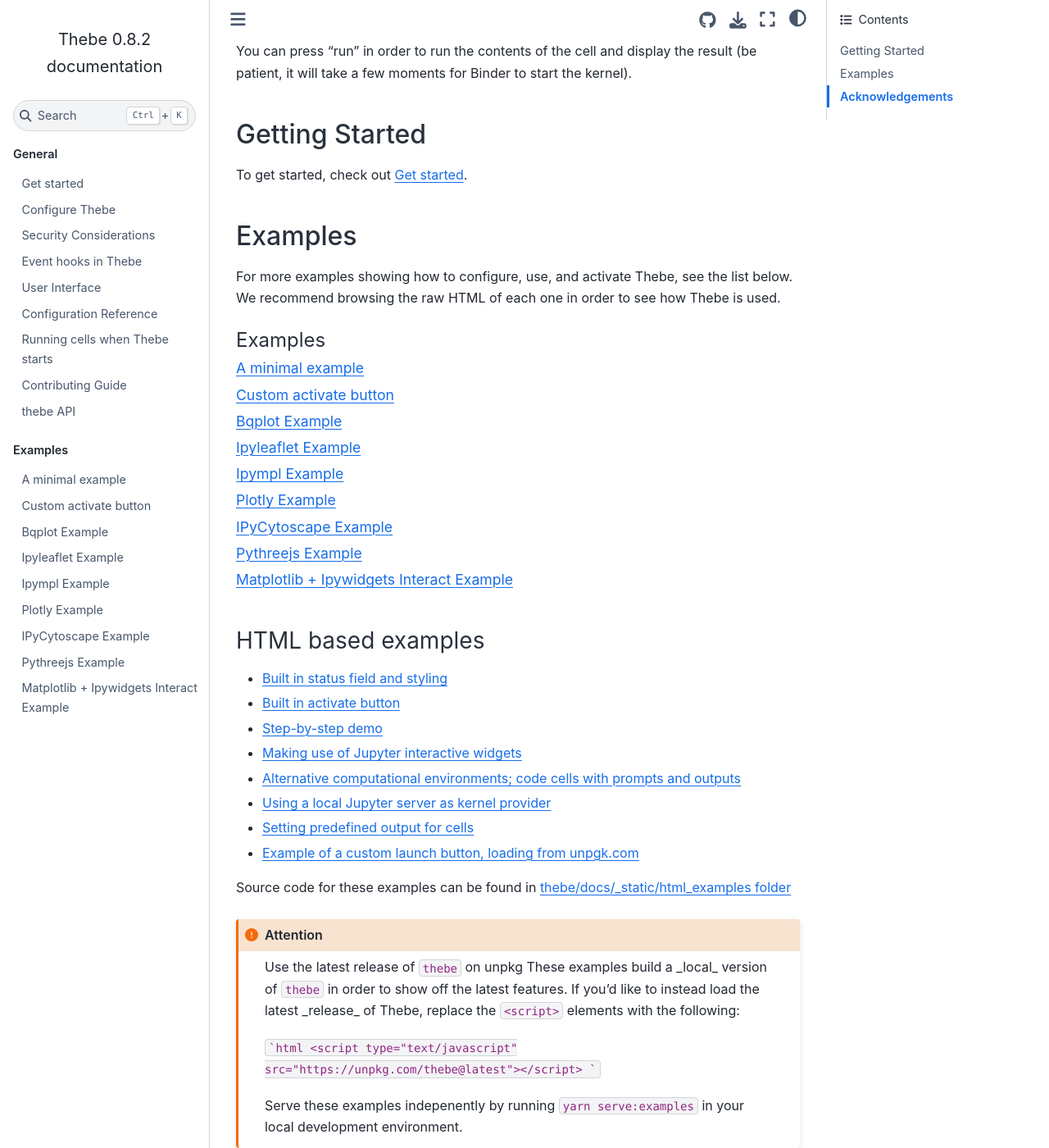
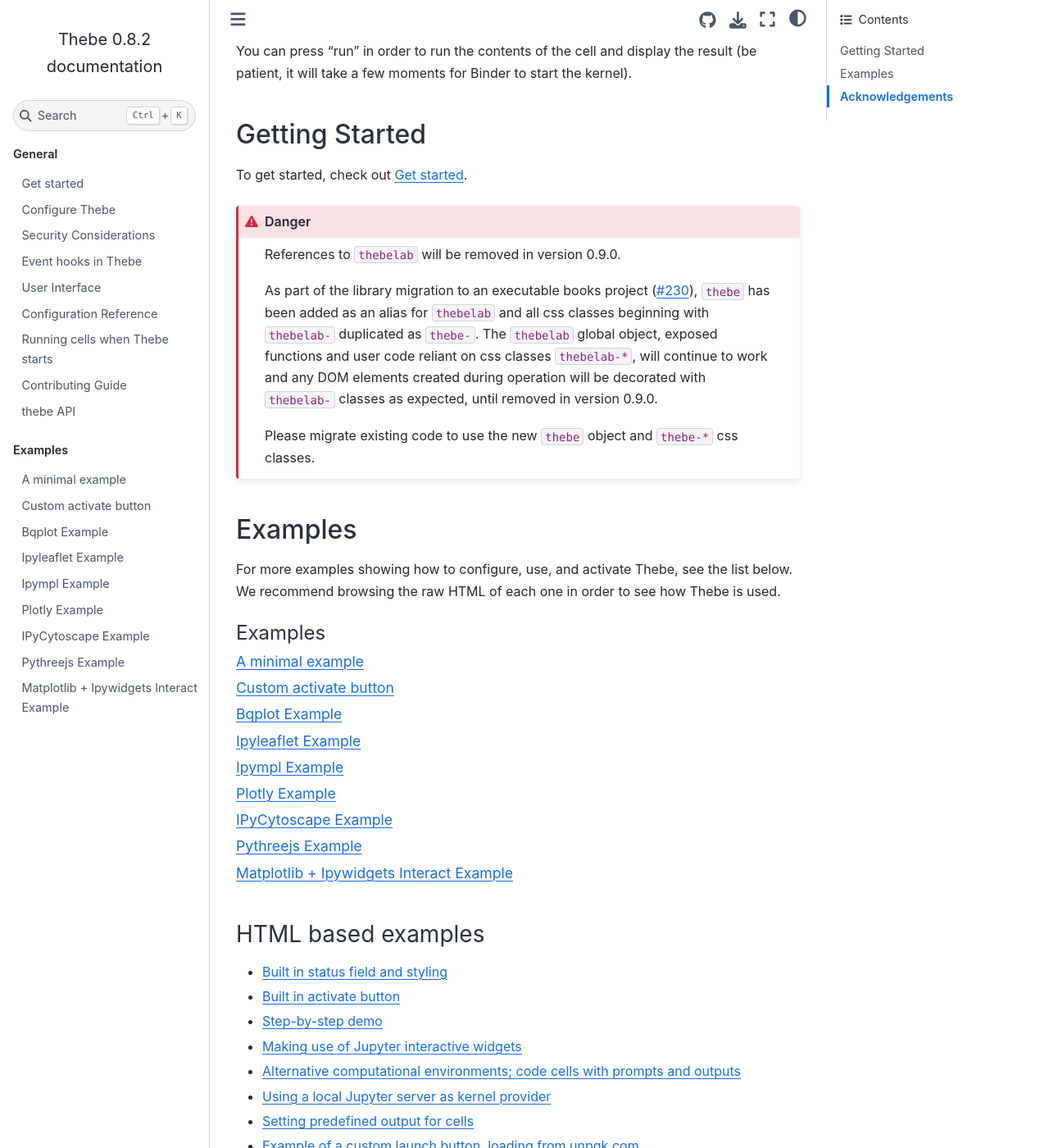
Before and after one commit to jupyter-book/thebe, a Sphinx documentation site: the page built from docs/index.rst, in a window 1280 px wide and 1400 px high, scrolled down 519 px. Shown: the whole window at 82% size. Built offline with Sphinx 7.4.7 and the Sphinx Book theme 1.1.4, drawn with Linux system fonts in a browser that asks for light colours; the version number is read from the project's files by our own code; some of the changed text lies outside the part shown.

````diff
--- a/docs/index.rst
+++ b/docs/index.rst
@@ -68,6 +68,13 @@ Getting Started
 
 To get started, check out :doc:`start`.
 
+.. DANGER::
+
+  References to `thebelab` will be removed in version 0.9.0.
+
+  As part of the library migration to an executable books project (`#230 <https://github.com/executablebooks/thebe/issues/230>`_), `thebe` has been added as an alias for `thebelab` and all css classes beginning with `thebelab-` duplicated as `thebe-`. The `thebelab` global object, exposed functions and user code reliant on css classes `thebelab-*`, will continue to work and any DOM elements created during operation will be decorated with `thebelab-` classes as expected, until removed in version 0.9.0.
+
+  Please migrate existing code to use the new `thebe` object and `thebe-*` css classes.
 
 .. _more_examples:
 
@@ -108,15 +115,17 @@ HTML based examples
 
 Source code for these examples can be found in `thebe/docs/_static/html_examples folder <https://github.com/executablebooks/thebe/tree/master/examples>`_
 
-.. ATTENTION:: Use the latest release of `thebe` on unpkg
-  These examples build a _local_ version of `thebe` in order to show off the latest features.
+.. IMPORTANT::
+  All examples build a _local_ version of `thebe` in order to show off the latest features.
   If you'd like to instead load the latest _release_ of Thebe, replace the `<script>` elements with the following:
 
   ```html
   <script type="text/javascript" src="https://unpkg.com/thebe@latest"></script>
   ```
 
-  Serve these examples indepenently by running `yarn serve:examples` in your local development environment.
+.. IMPORTANT::
+
+  Serve the HTML examples indepenently by running `yarn serve:examples` in your local development environment.
 
 External Examples
 -----------------
````
Also changed, not shown: CHANGELOG.md (+7 -0 lines), README.md (+6 -0 lines).
